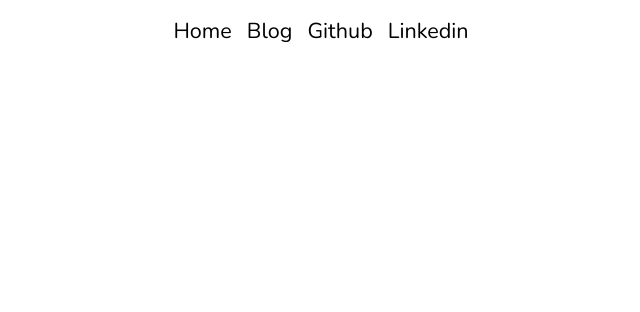
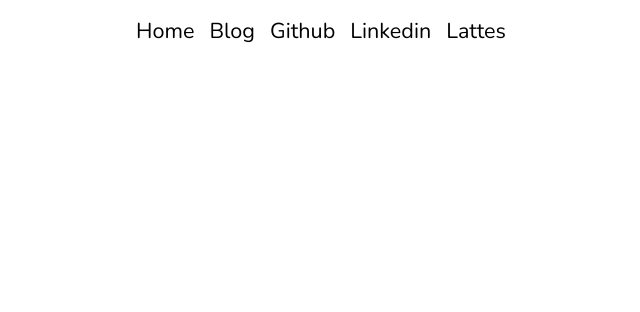
Before and after one commit to giovanebribeiro/mypage, a Gatsby site: page / in a window 1280 px wide. Shown: the top 312 px of the page, without its empty margins (319-959 px from the left). Built offline with nearby package versions, Linux system fonts and the light colour scheme; Gatsby itself is replaced by a stand-in of ours; a small style sheet from the web is missing.

Commit message:
Add lattes link

```diff
--- a/src/components/header.js
+++ b/src/components/header.js
@@ -84,6 +84,9 @@ const Header = ({ siteTitle }) => (
         <GitHubLink href="https://www.linkedin.com/in/giovanebribeiro/">
           Linkedin
         </GitHubLink>
+        <GitHubLink href="http://lattes.cnpq.br/9989327751969525">
+          Lattes
+        </GitHubLink>
       </p>
     </Content>
   </SiteHeader>
```
